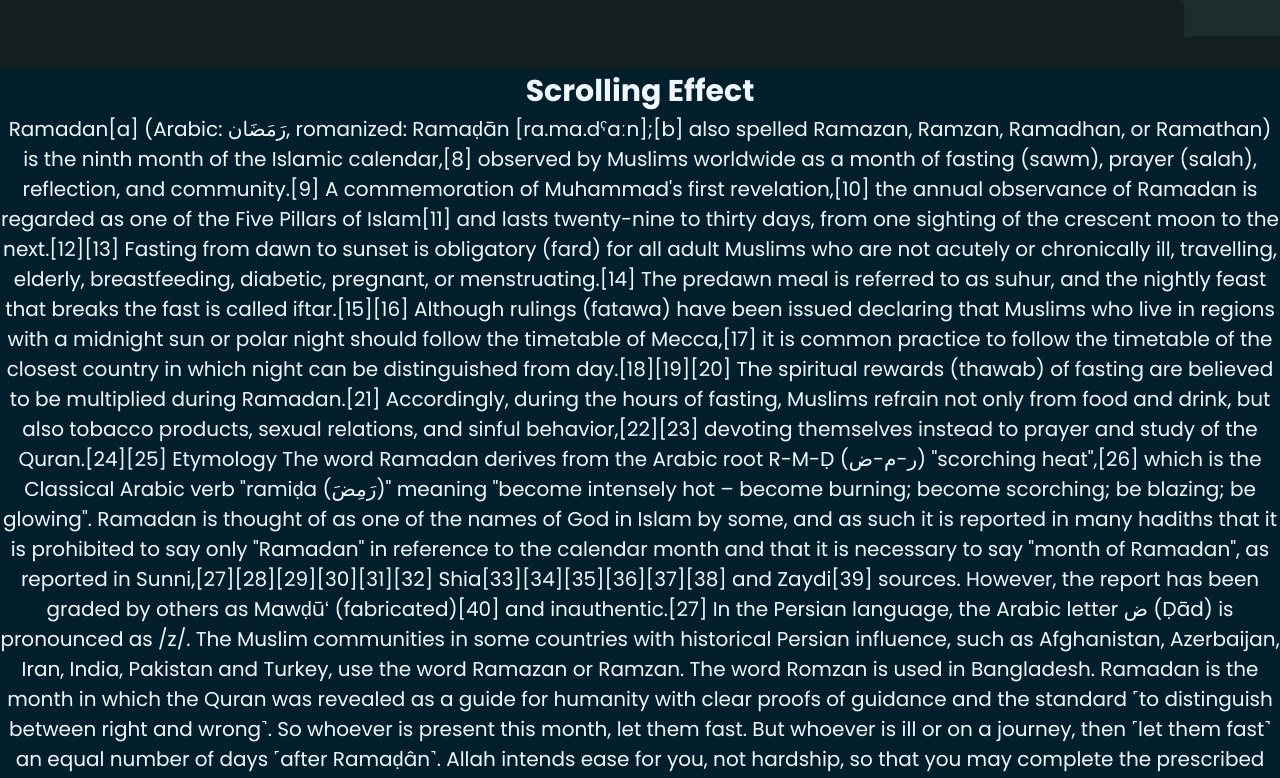
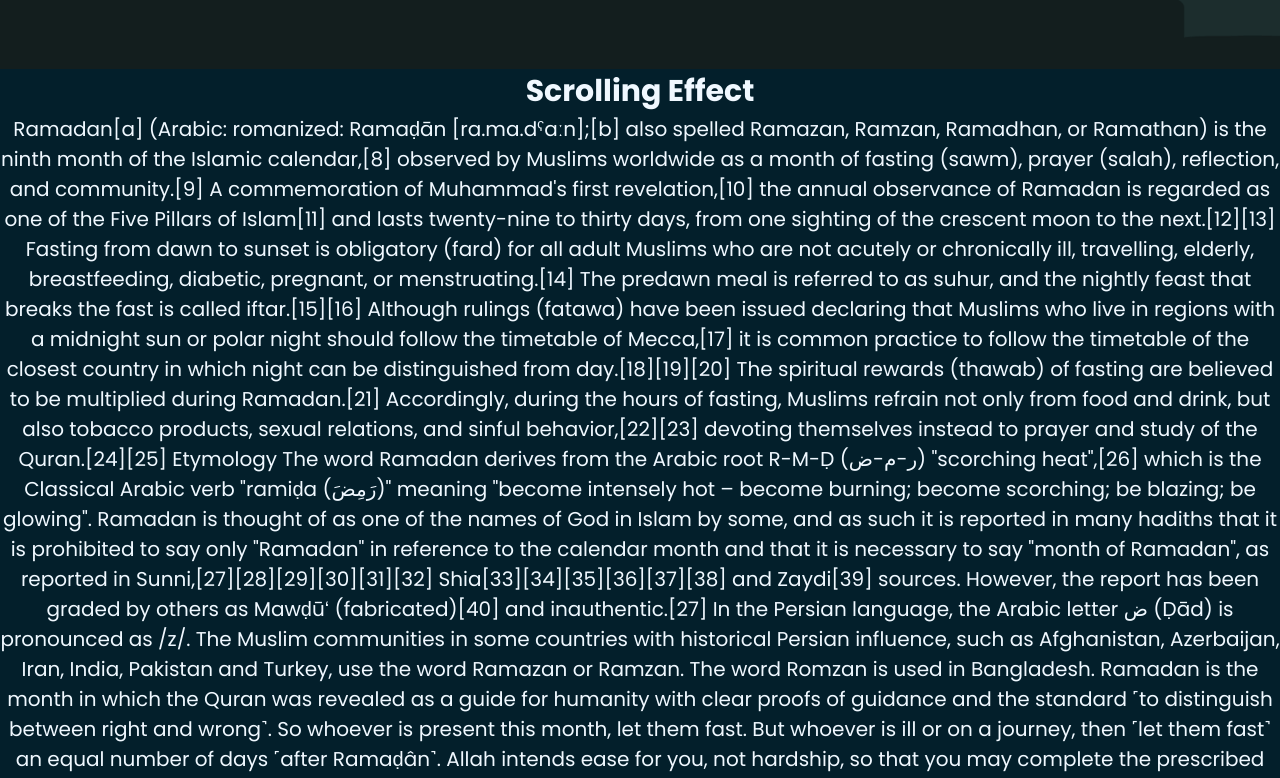
Before and after one commit to kalyankashaboina/parallel_scroll, a plain HTML site: page index.html in a window 1280 px wide. Shown: the part 731-1509 px from the top of the page. Drawn offline with Linux system fonts and the light colour scheme.

Commit message:
changes changed

```diff
--- a/index.html
+++ b/index.html
@@ -26,7 +26,7 @@
 <div class="nextslide">
     <h3>Scrolling Effect</h3>
 
-    <p>Ramadan[a] (Arabic: رَمَضَان, romanized: Ramaḍān [ra.ma.dˤaːn];[b] also spelled Ramazan, Ramzan, Ramadhan, or Ramathan) is the ninth month of the Islamic calendar,[8] observed by Muslims worldwide as a month of fasting (sawm), prayer (salah), reflection, and community.[9] A commemoration of Muhammad's first revelation,[10] the annual observance of Ramadan is regarded as one of the Five Pillars of Islam[11] and lasts twenty-nine to thirty days, from one sighting of the crescent moon to the next.[12][13]
+    <p>Ramadan[a] (Arabic:  romanized: Ramaḍān [ra.ma.dˤaːn];[b] also spelled Ramazan, Ramzan, Ramadhan, or Ramathan) is the ninth month of the Islamic calendar,[8] observed by Muslims worldwide as a month of fasting (sawm), prayer (salah), reflection, and community.[9] A commemoration of Muhammad's first revelation,[10] the annual observance of Ramadan is regarded as one of the Five Pillars of Islam[11] and lasts twenty-nine to thirty days, from one sighting of the crescent moon to the next.[12][13]
 
         Fasting from dawn to sunset is obligatory (fard) for all adult Muslims who are not acutely or chronically ill, travelling, elderly, breastfeeding, diabetic, pregnant, or menstruating.[14] The predawn meal is referred to as suhur, and the nightly feast that breaks the fast is called iftar.[15][16] Although rulings (fatawa) have been issued declaring that Muslims who live in regions with a midnight sun or polar night should follow the timetable of Mecca,[17] it is common practice to follow the timetable of the closest country in which night can be distinguished from day.[18][19][20]
 
--- a/style.css
+++ b/style.css
@@ -55,6 +55,7 @@ gap: 30px;
 }
 #section>h2{
     position: relative;
+
   font-family: "Rancho",cursive;
   font-size:9vw;
   color: #094b65;
```
